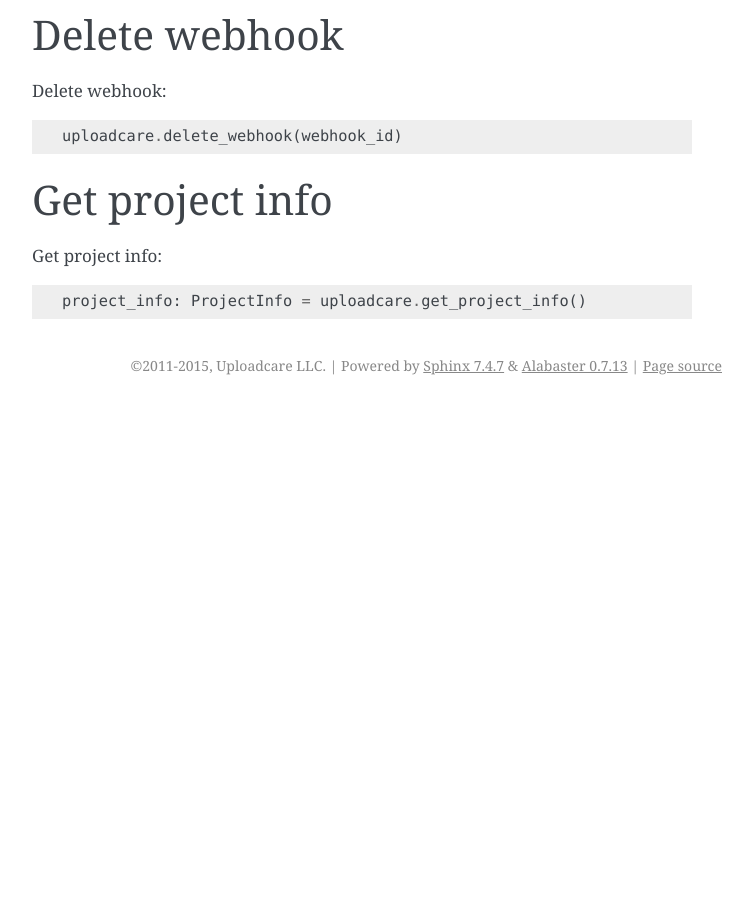
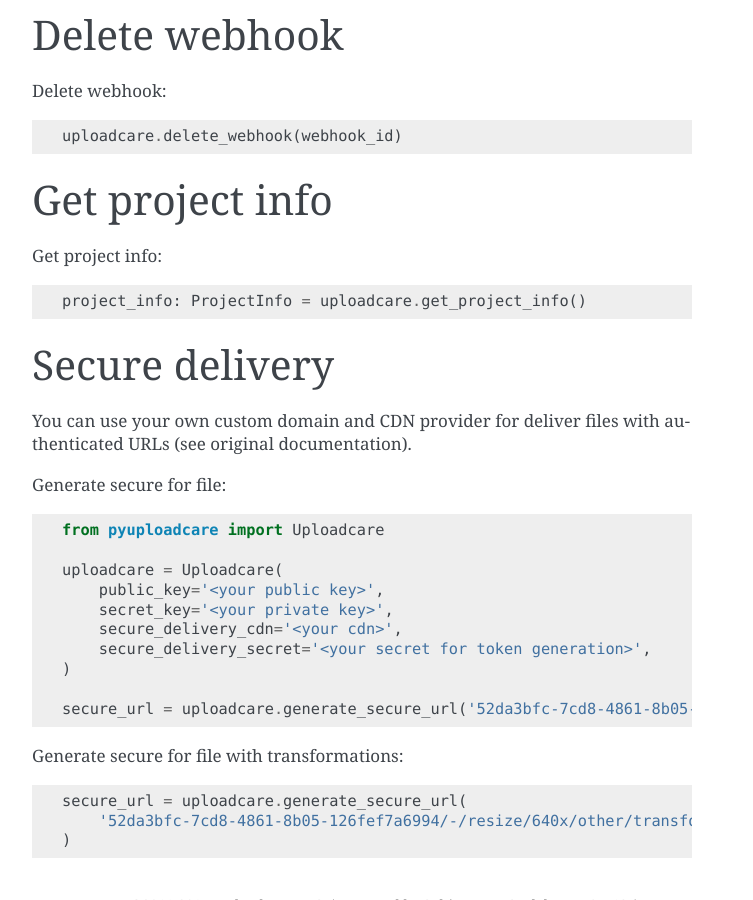
Before and after one commit to uploadcare/pyuploadcare, a Sphinx documentation site: the page built from docs/api/core_usage.rst, in a window 1280 px wide and 900 px high, scrolled down 5554 px. Shown: the whole window, without its empty margins (388-1141 px from the left). Built offline with Sphinx 7.4.7, drawn with Linux system fonts in a browser that asks for light colours; before the commit the page ends 5959 px from its top, so only the background shows below that.

Commit message:
secure delivery documentation

```diff
--- a/docs/api/core_usage.rst
+++ b/docs/api/core_usage.rst
@@ -259,3 +259,28 @@
 Get project info::
 
     project_info: ProjectInfo = uploadcare.get_project_info()
+
+
+Secure delivery
+^^^^^^^^^^^^^^^
+
+You can use your own custom domain and CDN provider for deliver files with authenticated URLs (see original documentation).
+
+Generate secure for file::
+
+    from pyuploadcare import Uploadcare
+
+    uploadcare = Uploadcare(
+        public_key='<your public key>',
+        secret_key='<your private key>',
+        secure_delivery_cdn='<your cdn>',
+        secure_delivery_secret='<your secret for token generation>',
+    )
+
+    secure_url = uploadcare.generate_secure_url('52da3bfc-7cd8-4861-8b05-126fef7a6994')
+
+Generate secure for file with transformations::
+
+    secure_url = uploadcare.generate_secure_url(
+        '52da3bfc-7cd8-4861-8b05-126fef7a6994/-/resize/640x/other/transformations/'
+    )
```
